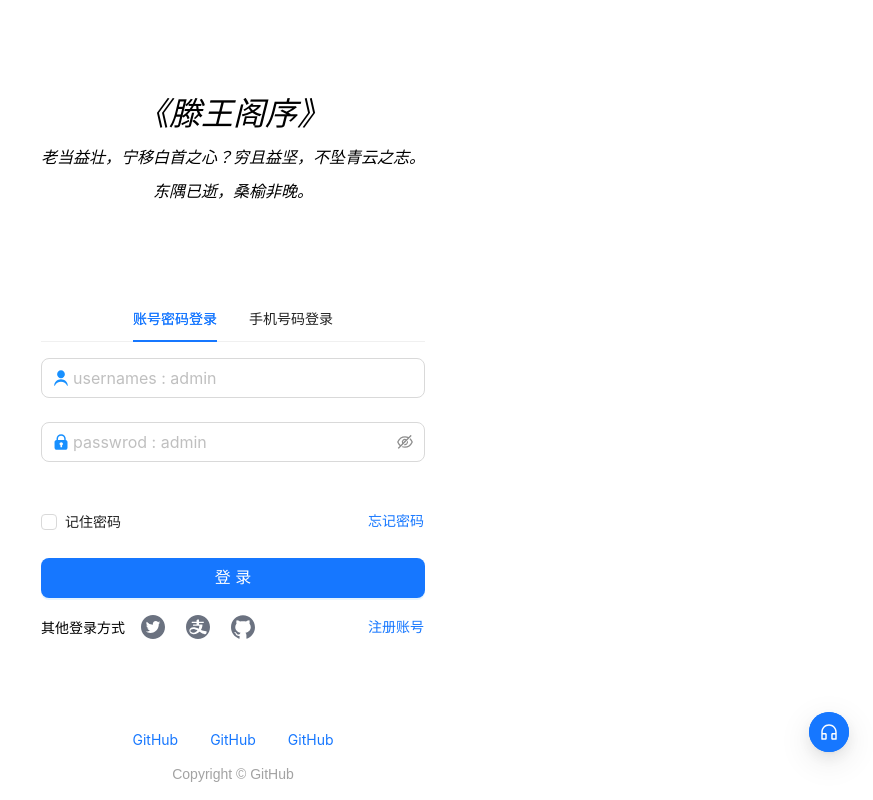
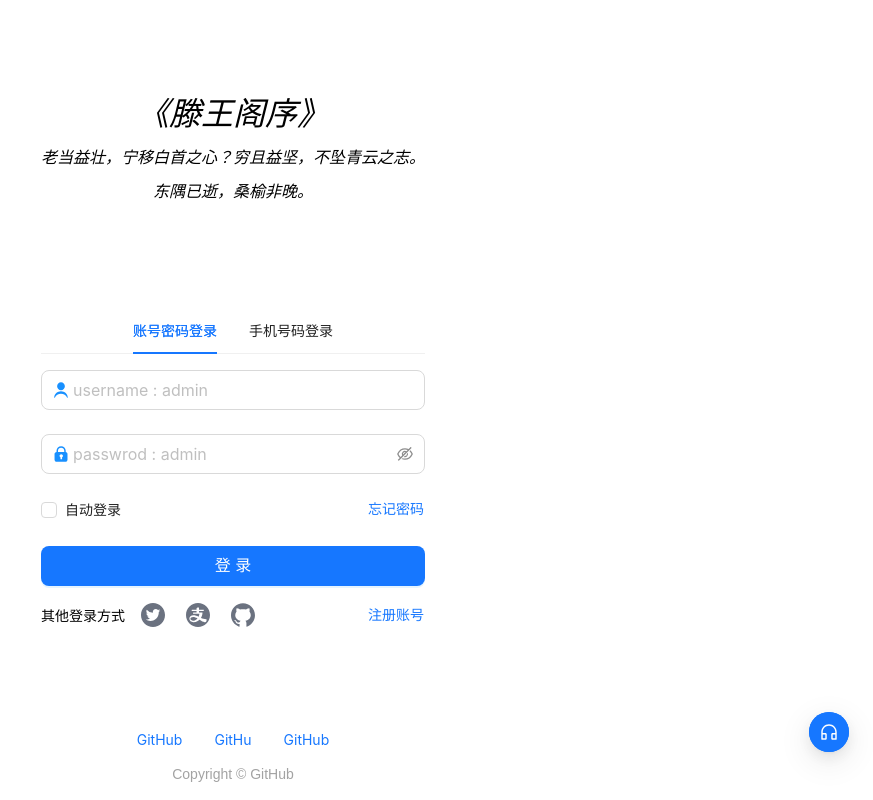
Before and after one commit to fortylee/admin-vue3, a Vue app: page /login in a window 1280 px wide. Shown: the whole page, without its empty margins (407-1280 px from the left). Built offline with nearby package versions, Linux system fonts and the light colour scheme.

Commit message:
Complete login static development

```diff
--- a/src/components/login.vue
+++ b/src/components/login.vue
@@ -9,46 +9,66 @@ import {
 } from '@ant-design/icons-vue';
 import { reactive, ref } from 'vue';
 import openNotification from '@/utils/notification.ts'
+import router from '@/router'
 
+const size = ref<string>('large')
+const activeKey = ref<string>('1')
+const checked = ref<boolean>(false)
 
-import router from '../router'
-const activeKey = ref('1')
-const phone = ref('')
-const verify = ref('')
-const size = ref('large')
+const changHandle = (key: string) => activeKey.value = key
+const disabled = ref<boolean>(false)
+const time = ref<number>(60)
 
+// Log in using your phone
+const phone = ref<string>('')
+const verify = ref<string>('')
 
-
-function tabClick() {
-  console.log("被点击了")
-}
-function changHandle(key: string) {
-  console.log(key)
-}
-
-
-// form data type
+// Log in with an account
 interface FormState {
-  username: string;
-  password: string;
+  username: string
+  password: string
 }
 
 const formState = reactive<FormState>({
   username: '',
-  password: '',
-});
-const onFinish = (values: FormState) => {
-  if (values.username === 'admin' && values.password === 'admin' ){
+  password: ''
+})
+
+const clickHandler = () => {
+  if (phone.value !== ''){
+    openNotification('success', `获取成功，请使用暗号：9527`)
+    disabled.value = true
+    const reduce = () => {
+      if (time.value === 0) {
+        clearInterval(interval)
+        disabled.value = false
+        time.value = 60
+      } else {
+        time.value --
+      }
+    }
+    const interval = setInterval(reduce, 1000)
+  }else {
+    openNotification('info', '请先输入手机号码！')
+  }
+}
+const submit = () => {
+  if (activeKey.value === '1'){
+    if (formState.username === 'admin' && formState.password === 'admin'){
       router.push('home')
+      openNotification('success', '登录成功！')
     } else {
-    console.log(values.username)
-    console.log(values.password)
       openNotification('error', '账号或密码错误，请检查！')
     }
-};
-
-const submit = () => {
-  console.log(formState)
+  }
+  else if (activeKey.value === '2'){
+    if (phone.value !== '' && verify.value === '9527' ) {
+      router.push('home')
+      openNotification('success', '登录成功！')
+    } else {
+      openNotification('error', '手机号为空或验证码错误，请检查！')
+    }
+  }
 }
 
 </script>
@@ -56,20 +76,15 @@ const submit = () => {
 <template>
   <div class="flex justify-center h-screen w-full">
     <div class="container">
-      <!--title area-->
+      <!--header area-->
       <div class="header">
         <h1>《滕王阁序》</h1>
-        <p>
-          老当益壮，宁移白首之心？穷且益坚，不坠青云之志。
-        </p>
-        <p>
-          东隅已逝，桑榆非晚。
-        </p>
+        <p>老当益壮，宁移白首之心？穷且益坚，不坠青云之志。</p>
+        <p>东隅已逝，桑榆非晚。</p>
       </div>
       <!--main area-->
       <div class="main">
-        <div>
-          <a-tabs v-model:activeKey="activeKey" centered @tab-click="tabClick" @change="changHandle">
+        <a-tabs v-model:activeKey="activeKey" centered @change="changHandle">
           <!--login method 1-->
           <a-tab-pane key="1" tab="账号密码登录">
             <a-space direction="vertical" class="w-full" :size="size">
@@ -77,14 +92,13 @@ const submit = () => {
                 :model="formState"
                 name="basic"
                 autocomplete="off"
-                  @finish="onFinish"
               >
                 <!--form - username-->
                 <a-form-item
                   name="username"
                   :rules="[{ required: true, message: '请输入账号!' }]"
                 >
-                    <a-input v-model:value="formState.username" placeholder="usernames : admin" :size="size">
+                  <a-input v-model:value="formState.username" placeholder="username : admin" :size="size">
                     <template #prefix>
                       <svg class="icon" aria-hidden="true">
                         <use xlink:href="#icon-icon-user"/>
@@ -94,6 +108,7 @@ const submit = () => {
                 </a-form-item>
                 <!--form - password-->
                 <a-form-item
+                  class="mb-0"
                   name="password"
                   :rules="[{ required: true, message: '请输入密码!' }]"
                 >
@@ -132,17 +147,16 @@ const submit = () => {
                     </svg>
                   </template>
                 </a-input>
-                  <a-button class="w-4/12" :size="size">
-                    获取验证码
+                <a-button class="w-4/12" :size="size" :disabled="disabled" @click="clickHandler">
+                  <span>{{ disabled ? `${time} s` : `获取验证码` }}</span>
                 </a-button>
               </div>
             </a-space>
           </a-tab-pane>
         </a-tabs>
-        </div>
         <div class="flex justify-between w-full py-5 select-none">
           <a-checkbox v-model:checked="checked" class="flex items-center text-sm">
-            记住密码
+            自动登录
           </a-checkbox>
           <a-button type="link" href="#" class="text-sm pr-0">
             忘记密码
@@ -171,14 +185,14 @@ const submit = () => {
           </a-button>
         </div>
       </div>
-      <!--foot area-->
+      <!--footer area-->
       <div class="footer">
         <div class="flex justify-center mb-2">
           <a-button type="link" href="#">
             GitHub
           </a-button>
           <a-button type="link" href="#">
-            GitHub
+            GitHu
           </a-button>
           <a-button type="link" href="#">
             GitHub
--- a/src/router/index.ts
+++ b/src/router/index.ts
@@ -1,6 +1,7 @@
 import { createRouter, createWebHistory } from 'vue-router'
 
 const routes = [
+    { path: '/', redirect: '/login'},
     { path: '/login', name: 'Login', component: () => import('@/components/login.vue') },
     { path: '/home', name: 'Home', component: () => import('@/components/Home.vue') },
 ]
```
Lines whose indentation alone changed are shown as unchanged.
